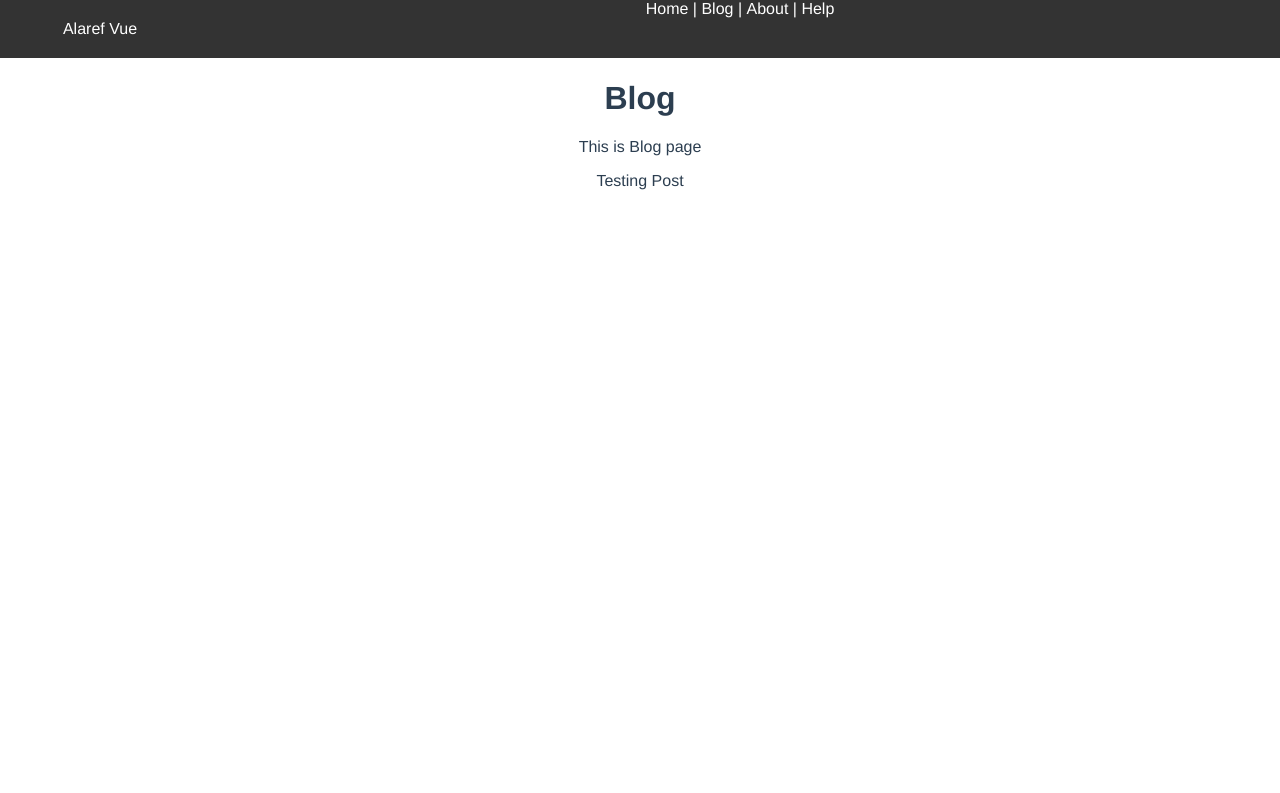
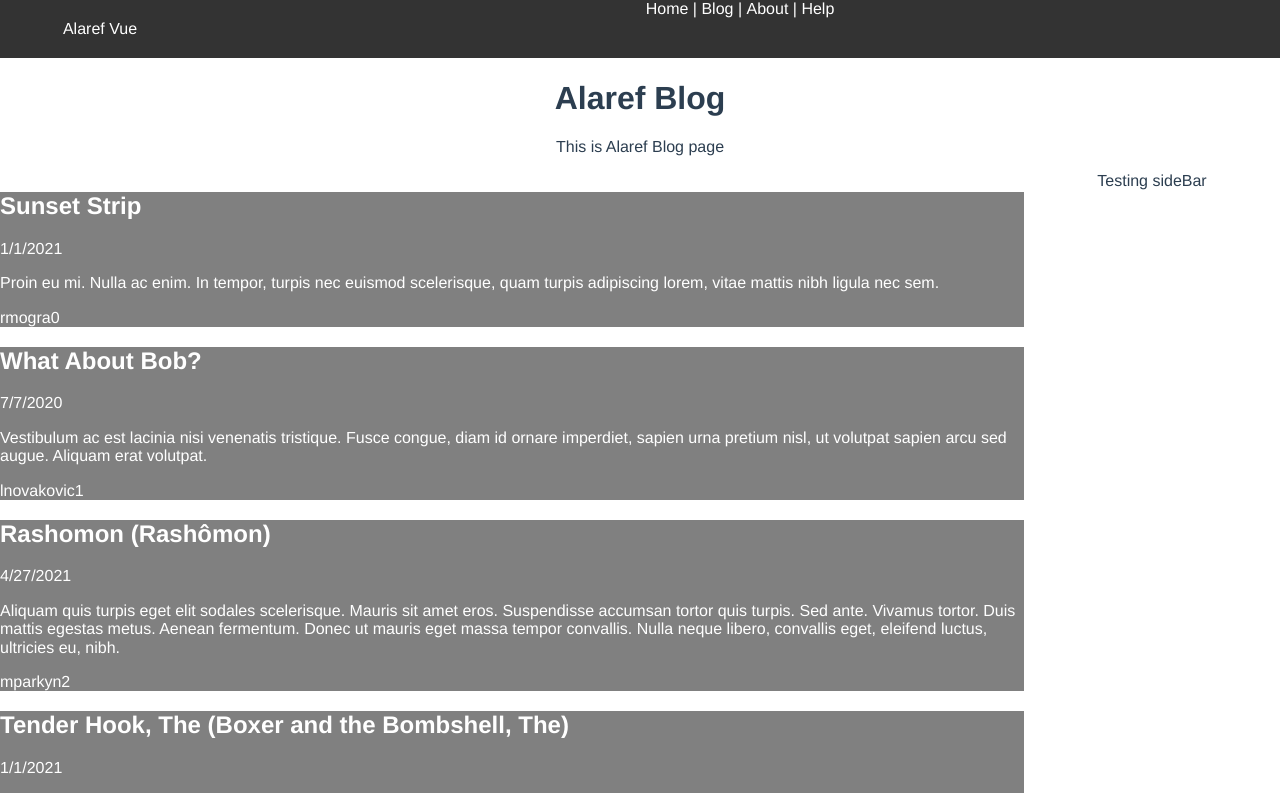
Before and after one commit to alaref-codes/Vue-project, a Vue app: page /blog in a window 1280 px wide. Shown: the top 793 px of the page. Built offline with nearby package versions, Linux system fonts and the light colour scheme.

Commit message:
Added the posts json file and iterate over it with the blogBost component

```diff
--- a/src/components/Blog/BlogPost.vue
+++ b/src/components/Blog/BlogPost.vue
@@ -1,12 +1,33 @@
 <template>
-    <div class="blog">
-        Testing Post
+    <div class="blog-post">
+        <h2 class="post-title">{{title}}</h2>
+        <span class="date">{{date}}</span>
+        <p class="content">{{content}}</p>
+        <span class="author">{{author}}</span>
     </div>
 </template>
 
-
 <script>
 export default {
+    props: ['content' , 'author' , 'date' , 'title'],
     name: 'Blog',
 }
 </script>
+
+<style scoped>
+    .blog-post {
+        background-color: grey;
+        color: white;
+        position: relative;
+        text-align: left;
+    }
+    .post-views {
+        background-color: #f00;
+        color: white;
+        position: absolute;
+        top: 5px;
+        right: 5px;
+        border-radius: 4px;
+        padding: 5px;
+    }
+</style>
--- /dev/null
+++ b/src/components/Blog/BlogSidebar.vue
@@ -0,0 +1,12 @@
+<template>
+    <div class="side">
+        Testing sideBar
+    </div>
+</template>
+
+
+<script>
+export default {
+    name: 'SideBar',
+}
+</script>
--- /dev/null
+++ b/src/json/posts.json
@@ -0,0 +1,10 @@
+[{"id":1,"title":"Sunset Strip","date":"1/1/2021","content":"Proin eu mi. Nulla ac enim. In tempor, turpis nec euismod scelerisque, quam turpis adipiscing lorem, vitae mattis nibh ligula nec sem.","author":"rmogra0"},
+{"id":2,"title":"What About Bob?","date":"7/7/2020","content":"Vestibulum ac est lacinia nisi venenatis tristique. Fusce congue, diam id ornare imperdiet, sapien urna pretium nisl, ut volutpat sapien arcu sed augue. Aliquam erat volutpat.","author":"lnovakovic1"},
+{"id":3,"title":"Rashomon (Rashômon)","date":"4/27/2021","content":"Aliquam quis turpis eget elit sodales scelerisque. Mauris sit amet eros. Suspendisse accumsan tortor quis turpis.\n\nSed ante. Vivamus tortor. Duis mattis egestas metus.\n\nAenean fermentum. Donec ut mauris eget massa tempor convallis. Nulla neque libero, convallis eget, eleifend luctus, ultricies eu, nibh.","author":"mparkyn2"},
+{"id":4,"title":"Tender Hook, The (Boxer and the Bombshell, The)","date":"1/1/2021","content":"Fusce posuere felis sed lacus. Morbi sem mauris, laoreet ut, rhoncus aliquet, pulvinar sed, nisl. Nunc rhoncus dui vel sem.","author":"hgolledge3"},
+{"id":5,"title":"Resurrection, A","date":"4/3/2021","content":"In sagittis dui vel nisl. Duis ac nibh. Fusce lacus purus, aliquet at, feugiat non, pretium quis, lectus.","author":"lfolley4"},
+{"id":6,"title":"Night Flight","date":"12/5/2020","content":"Vestibulum quam sapien, varius ut, blandit non, interdum in, ante. Vestibulum ante ipsum primis in faucibus orci luctus et ultrices posuere cubilia Curae; Duis faucibus accumsan odio. Curabitur convallis.\n\nDuis consequat dui nec nisi volutpat eleifend. Donec ut dolor. Morbi vel lectus in quam fringilla rhoncus.","author":"fsabater5"},
+{"id":7,"title":"Before and After","date":"6/5/2021","content":"Sed ante. Vivamus tortor. Duis mattis egestas metus.","author":"apegram6"},
+{"id":8,"title":"Bring It On: Fight to the Finish","date":"8/28/2020","content":"Duis consequat dui nec nisi volutpat eleifend. Donec ut dolor. Morbi vel lectus in quam fringilla rhoncus.\n\nMauris enim leo, rhoncus sed, vestibulum sit amet, cursus id, turpis. Integer aliquet, massa id lobortis convallis, tortor risus dapibus augue, vel accumsan tellus nisi eu orci. Mauris lacinia sapien quis libero.","author":"memmison7"},
+{"id":9,"title":"Mercury Rising","date":"4/4/2021","content":"Lorem ipsum dolor sit amet, consectetuer adipiscing elit. Proin risus. Praesent lectus.","author":"aportugal8"},
+{"id":10,"title":"My Mother (Ma mère)","date":"11/7/2020","content":"Aenean fermentum. Donec ut mauris eget massa tempor convallis. Nulla neque libero, convallis eget, eleifend luctus, ultricies eu, nibh.","author":"ewinman9"}]
--- a/src/views/Blog.vue
+++ b/src/views/Blog.vue
@@ -1,26 +1,56 @@
 <template>
-    <div class="blog" >
-        <h1>{{name}}</h1>
-        <p>{{description}} </p>
-        <blog-post />
+  <div class="blog">
+    <h1>{{ name }}</h1>
+    <p>{{ description }}</p>
+    <div class="container">
+      <div class="post">
+        <BlogPost
+          v-for="post in posts"
+          :key="post.id"
+          :title="post.title"
+          :content="post.content"
+          :author="post.author"
+          :date="post.date"
+          />
+      </div>
+      <div class="side">
+        <BlogSidebar />
+      </div>
     </div>
+  </div>
 </template>
 
 
 <script>
-
 import BlogPost from "@/components/Blog/BlogPost.vue";
+import BlogSidebar from "@/components/Blog/BlogSidebar.vue";
+import JsonPosts from "../json/posts.json";
 
 export default {
   data() {
     return {
-      name: "Blog",
-      description: "This is Blog page",
-    }
+      name: "Alaref Blog",
+      description: "This is Alaref Blog page",
+      posts: JsonPosts,
+    };
   },
   name: "Blog",
   components: {
-    BlogPost
-  }
+    BlogPost,
+    BlogSidebar,
+  },
 };
 </script>
+
+<style scoped>
+.container {
+  display: flex;
+  flex-direction: row;
+}
+.post {
+  flex: 4;
+}
+.side {
+  flex: 1;
+}
+</style>
```
